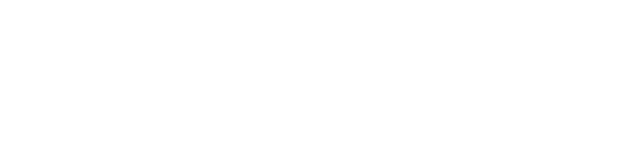
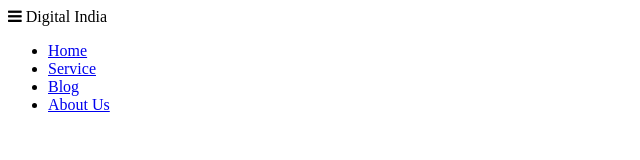
Before and after one commit to Oajjeo/AOTM1, a plain HTML site: page Digital India.html in a window 1280 px wide. Shown: the whole page, without its empty margins (0-640 px from the left). Drawn offline with Linux system fonts and the light colour scheme.

Commit message:
Add files via upload

```diff
--- a/Digital India.html
+++ b/Digital India.html
@@ -6,6 +6,32 @@
     <title>Document</title>
 </head>
 <body>
+    <!DOCTYPE html>
+<html lang="en">
+<head>
+    <meta charset="UTF-8">
+    <meta name="viewport" content="width=device-width, initial-scale=1.0">
+    <link rel="stylesheet" href="Gen_ai.css">
 
+    <link rel="stylesheet" href="https://cdnjs.cloudflare.com/ajax/libs/font-awesome/4.7.0/css/font-awesome.min.css">
+    <title>Document</title>
+</head>
+<body>
+    <nav>
+        <label id="menu">
+            <i class="fa fa-bars"></i>
+        </label>
+        <label class="logo">Digital India</label>
+        <ul>
+
+            <li><a href="#"> Home </a></li>
+            <li><a href="#"> Service </a></li>
+            <li><a href="#"> Blog </a></li>
+            <li><a href="#"> About Us </a></li>
+
+        </ul>
+    </nav>
 </body>
 </html>
+</body>
+</html>
```
